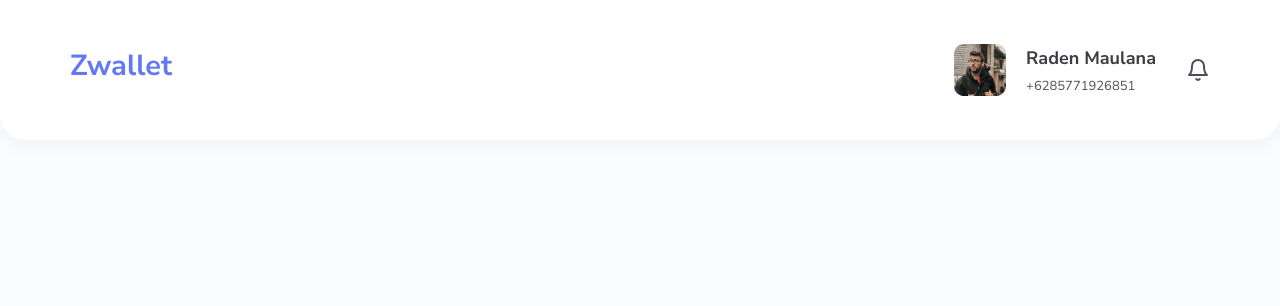
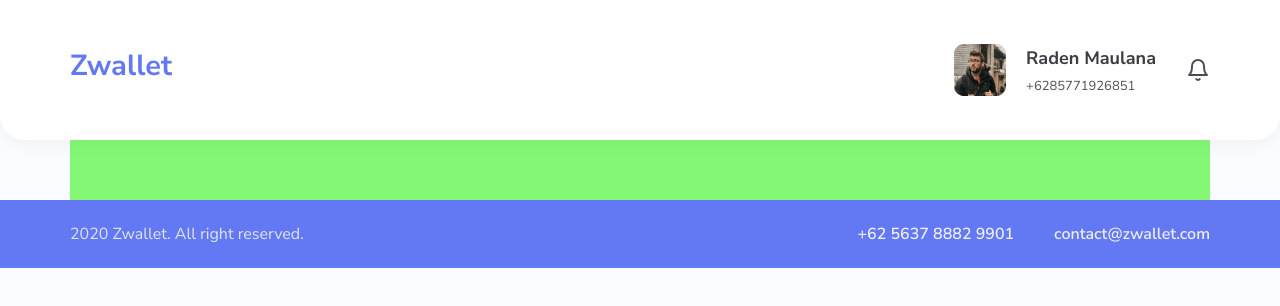
Before and after one commit to maulanarifai114/arkademy, a Vue app in the folder zwallet/: page /home in a window 1280 px wide. Shown: the top 306 px of the page. Built offline with nearby package versions, Linux system fonts and the light colour scheme.

Commit message:
add footer.vue

```diff
--- /dev/null
+++ b/zwallet/src/components/main/Footer.vue
@@ -0,0 +1,66 @@
+<template>
+  <div>
+    <footer class="container-footer container-fluid d-flex align-items-center">
+        <div class="container d-flex flex-row align-items-center">
+            <div class="copyright">
+                2020 Zwallet. All right reserved.
+            </div>
+            <div class="container-contact ml-auto">
+                <div class="contact">+62 5637 8882 9901</div>
+                <div class="contact email">contact@zwallet.com</div>
+            </div>
+        </div>
+    </footer>
+  </div>
+</template>
+
+<script>
+export default {
+  name: 'Footer'
+}
+</script>
+
+<style lang="scss" scoped>
+
+footer {
+    height: 68px;
+    background-color: #6379F4;
+}
+
+footer .container {
+    padding: 0;
+}
+
+.copyright {
+    font-family: Nunito Sans;
+    font-size: 16px;
+    font-style: normal;
+    font-weight: 400;
+    line-height: 28px;
+    letter-spacing: 0em;
+    text-align: left;
+    color: rgba(239, 239, 239, 0.9)
+}
+
+.container-contact {
+    display: flex;
+    flex-direction: row;
+}
+
+.contact {
+    font-family: Nunito Sans;
+    font-size: 16px;
+    font-style: normal;
+    font-weight: 600;
+    line-height: 28px;
+    letter-spacing: 0em;
+    text-align: left;
+    color: #EFEFEF;
+}
+
+.email {
+    margin: 0 0 0 40px;
+}
+
+/* End Footer */
+</style>
--- a/zwallet/src/views/main/Home.vue
+++ b/zwallet/src/views/main/Home.vue
@@ -1,35 +1,37 @@
 <template>
     <div id="home">
       <Navbar/>
-      <!-- <section class="container-lg row-dashboard">
-        <div class="row row-default">
-          <Sidebar/>
-          <router-view></router-view>
-        </div>
-      </section> -->
+        <div class="coba2 container"></div>
+
+      <Footer/>
     </div>
 </template>
 
 <script>
 import Navbar from '../../components/main/Navbar'
-// import Sidebar from '../../components/main/Sidebar'
+import Footer from '../../components/main/Footer'
 export default {
   name: 'Home',
   components: {
-    Navbar
-    // Sidebar
+    Navbar,
+    Footer
   }
 }
 </script>
 
 <style lang="scss" scoped>
-.row-dashboard {
-    padding: 0;
-    margin-top: 180px;
-    margin-bottom: 35px;
+
+.coba1 {
+  padding: 0;
+  margin: 180px 0 0 0;
+  height: 678px;
+  width: 100%;
+  background-color: rgb(248, 116, 116);
 }
-.row-default {
-    margin: 0;
-    width: 100%;
+.coba2 {
+  padding: 0;
+  height: 200px;
+  width: 100%;
+  background-color: rgb(132, 248, 116);
 }
 </style>
```
